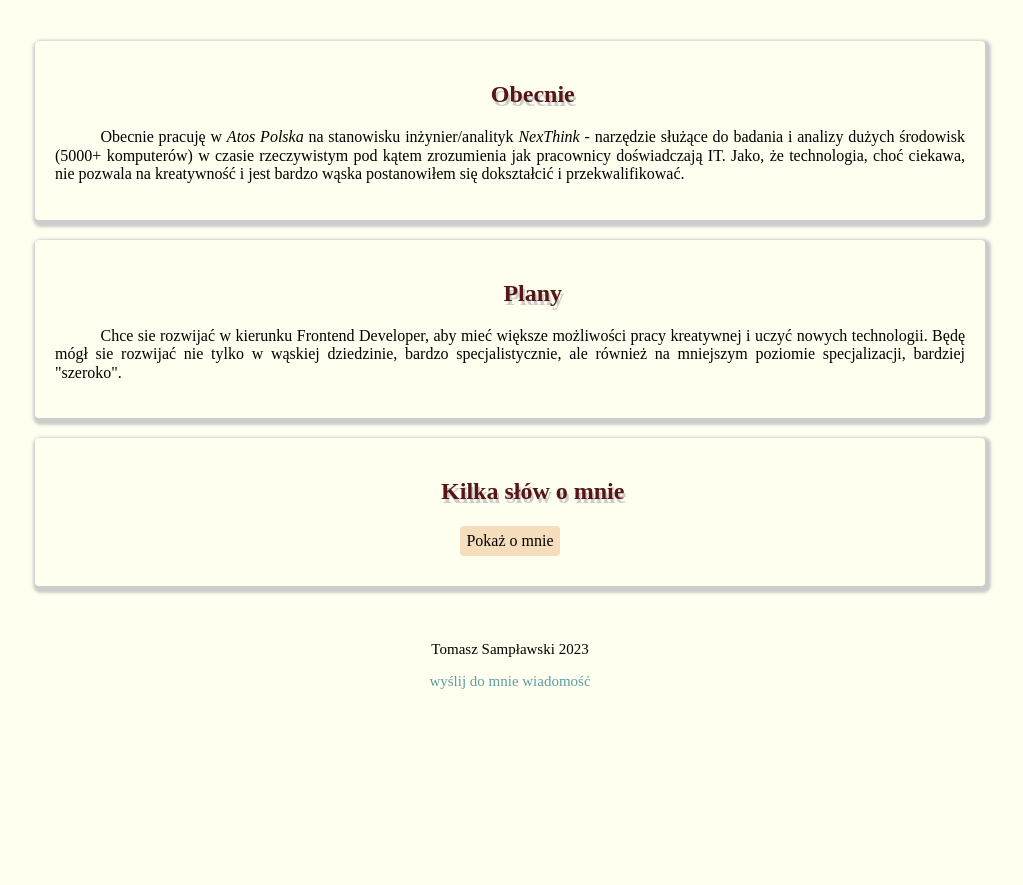
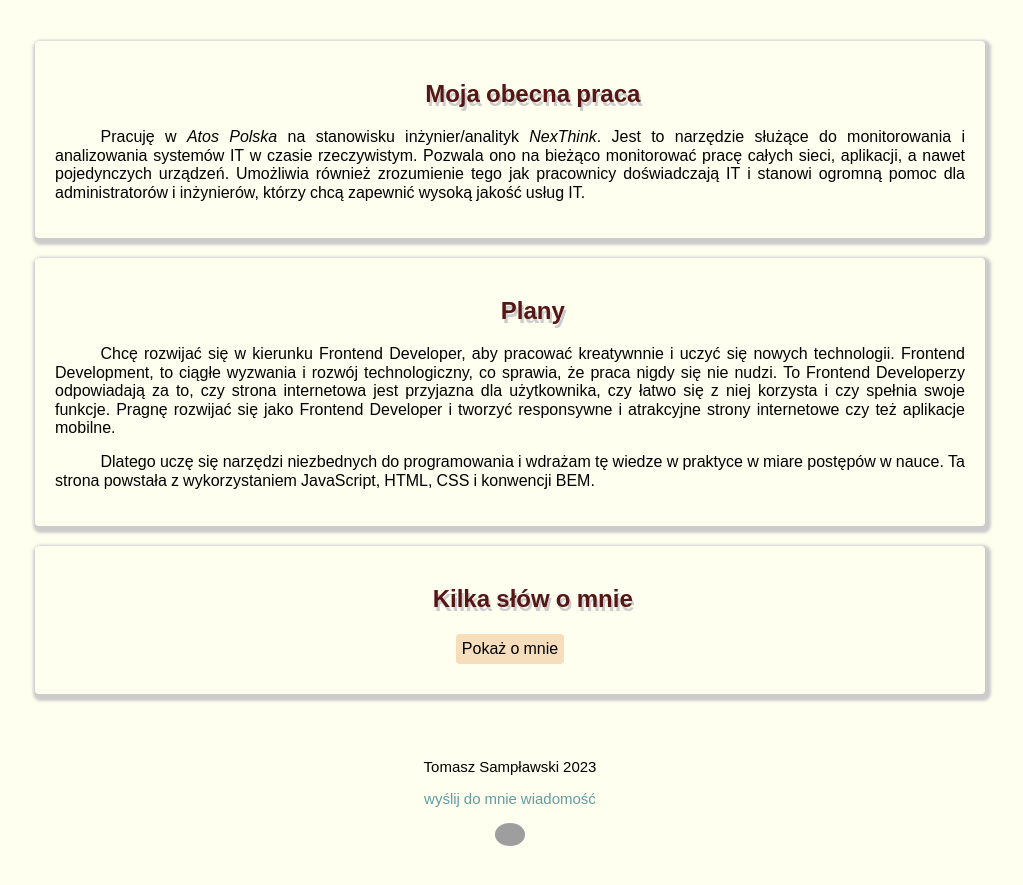
Before and after one commit to samplawski/homepage, a plain HTML site: page index.html in a window 1280 px wide. Shown: the part 233-1118 px from the top of the page, without its empty margins (130-1153 px from the left). Before the commit the page ends 959 px from the top, so only its background shows below. Drawn offline with nearby package versions, Linux system fonts and the light colour scheme; grey boxes are pictures that could not be loaded.

Commit message:
Git icon added in the footer

```diff
--- a/css/footer.css
+++ b/css/footer.css
@@ -1,16 +1,31 @@
 .footer {
     text-align: center;
+    margin: 30px;
     padding: 20px;
     font-size: 15px;
 }
 
 .footer__link {
+    color: cadetblue;
     text-decoration: none;
-    color: cadetblue;
 }
 
 .footer__link:hover {
     color: #ff0000;
     border-bottom: 1px solid;
     outline: none;
+    font-size: 16px;
 }
+
+.footer__link--git {
+    max-width: 30px;
+    max-height: 30px;
+    border-radius: 50%;
+}
+
+.footer__link--git:hover {
+    text-decoration: none;
+    border-bottom: none;
+    max-width: 35px;
+    max-height: 35px;
+}
--- a/css/style.css
+++ b/css/style.css
@@ -10,6 +10,7 @@ html {
 
 .body {
     background-color: ivory;
+    font-family: 'Noto Sans Lepcha', sans-serif;
 }
 
 .hidden {
--- a/index.html
+++ b/index.html
@@ -13,6 +13,12 @@
       integrity="sha512-NhSC1YmyruXifcj/KFRWoC561YpHpc5Jtzgvbuzx5VozKpWvQ+4nXhPdFgmx8xqexRcpAglTj9sIBWINXa8x5w=="
       crossorigin="anonymous"
       referrerpolicy="no-referrer"
+    />
+    <link rel="preconnect" href="https://fonts.googleapis.com" />
+    <link rel="preconnect" href="https://fonts.gstatic.com" crossorigin />
+    <link
+      href="https://fonts.googleapis.com/css2?family=Noto+Sans+Lepcha&display=swap"
+      rel="stylesheet"
     />
 
     <link href="css/style.css" rel="stylesheet" />
@@ -36,25 +42,35 @@
 
     <main>
       <section class="section">
-        <h2 class="section__header">Obecnie</h2>
+        <h2 class="section__header">Moja obecna praca</h2>
         <p>
-          Obecnie pracuję w
-          <em>Atos Polska</em> na stanowisku inżynier/analityk <i>NexThink</i>
-          - narzędzie służące do badania i analizy dużych środowisk (5000+
-          komputerów) w czasie rzeczywistym pod kątem zrozumienia jak pracownicy
-          doświadczają IT. Jako, że technologia, choć ciekawa, nie pozwala na
-          kreatywność i jest bardzo wąska postanowiłem się dokształcić i
-          przekwalifikować.
+          Pracuję w
+          <em>Atos Polska</em> na stanowisku inżynier/analityk <i>NexThink</i>.
+          Jest to narzędzie służące do monitorowania i analizowania systemów IT
+          w czasie rzeczywistym. Pozwala ono na bieżąco monitorować pracę całych
+          sieci, aplikacji, a nawet pojedynczych urządzeń. Umożliwia również
+          zrozumienie tego jak pracownicy doświadczają IT i stanowi ogromną
+          pomoc dla administratorów i inżynierów, którzy chcą zapewnić wysoką
+          jakość usług IT.
         </p>
       </section>
 
       <section class="section">
         <h2 class="section__header">Plany</h2>
         <p>
-          Chce sie rozwijać w kierunku Frontend Developer, aby mieć większe
-          możliwości pracy kreatywnej i uczyć nowych technologii. Będę mógł sie
-          rozwijać nie tylko w wąskiej dziedzinie, bardzo specjalistycznie, ale
-          również na mniejszym poziomie specjalizacji, bardziej "szeroko".
+          Chcę rozwijać się w kierunku Frontend Developer, aby pracować
+          kreatywnnie i uczyć się nowych technologii. Frontend Development, to
+          ciągłe wyzwania i rozwój technologiczny, co sprawia, że praca nigdy
+          się nie nudzi. To Frontend Developerzy odpowiadają za to, czy strona
+          internetowa jest przyjazna dla użytkownika, czy łatwo się z niej
+          korzysta i czy spełnia swoje funkcje. Pragnę rozwijać się jako
+          Frontend Developer i tworzyć responsywne i atrakcyjne strony
+          internetowe czy też aplikacje mobilne.
+        </p>
+        <p>
+          Dlatego uczę się narzędzi niezbednych do programowania i wdrażam tę
+          wiedze w praktyce w miare postępów w nauce. Ta strona powstała z
+          wykorzystaniem JavaScript, HTML, CSS i konwencji BEM.
         </p>
       </section>
 
@@ -74,16 +90,33 @@
           nauczyciel muzyki, a później również jako nauczyciel języka
           angielskiego. Miałem też swój epizod życia na emigracji. Przez rok
           mieszkałem i pracowałem w Anglii, gdzie byłem nauczycielem w St
-          Joseph's Specialist School and College w Cranleigh (Surrey).
+          Joseph's Specialist School and College w Cranleigh (Surrey). Obecnie
+          od kilku lat pracuję w Atos Polska.
         </p>
       </section>
     </main>
     <footer class="footer">
       <p>Tomasz Sampławski 2023</p>
       <p>
-        <a href="mailto: tsamplawski@gmail.com" class="footer__link"
+        <a
+          href="mailto: tsamplawski@gmail.com"
+          class="footer__link"
+          title="tworzy wiadomość zaadresowaną do mnie"
           >wyślij do mnie wiadomość</a
         >
+      </p>
+      <p>
+        <a
+          href="https://github.com/samplawski/homepage"
+          title="otwiera stronę projektu na GitHub"
+          rel="noreferrer noopener"
+          target="_blank"
+          ><img
+            class="footer__link footer__link--git"
+            src="https://github.githubassets.com/images/modules/logos_page/GitHub-Mark.png"
+            alt="GitHub-icon"
+          />
+        </a>
       </p>
     </footer>
   </body>
```
